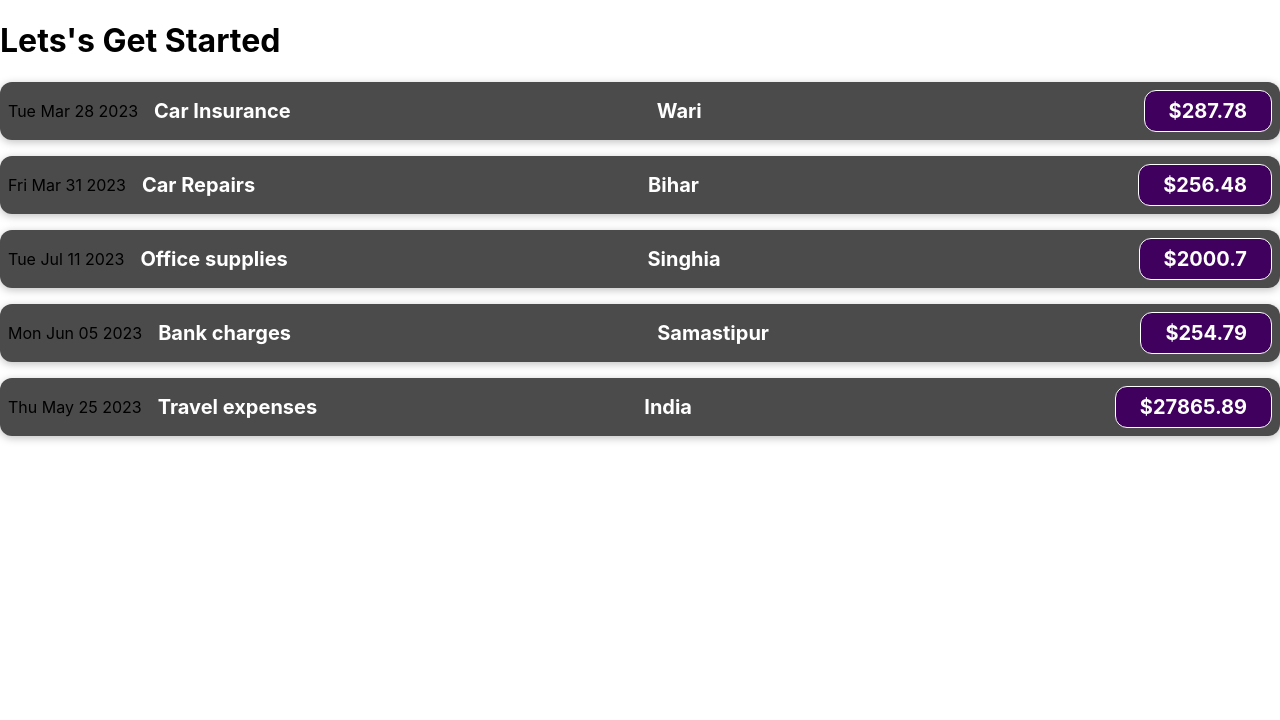
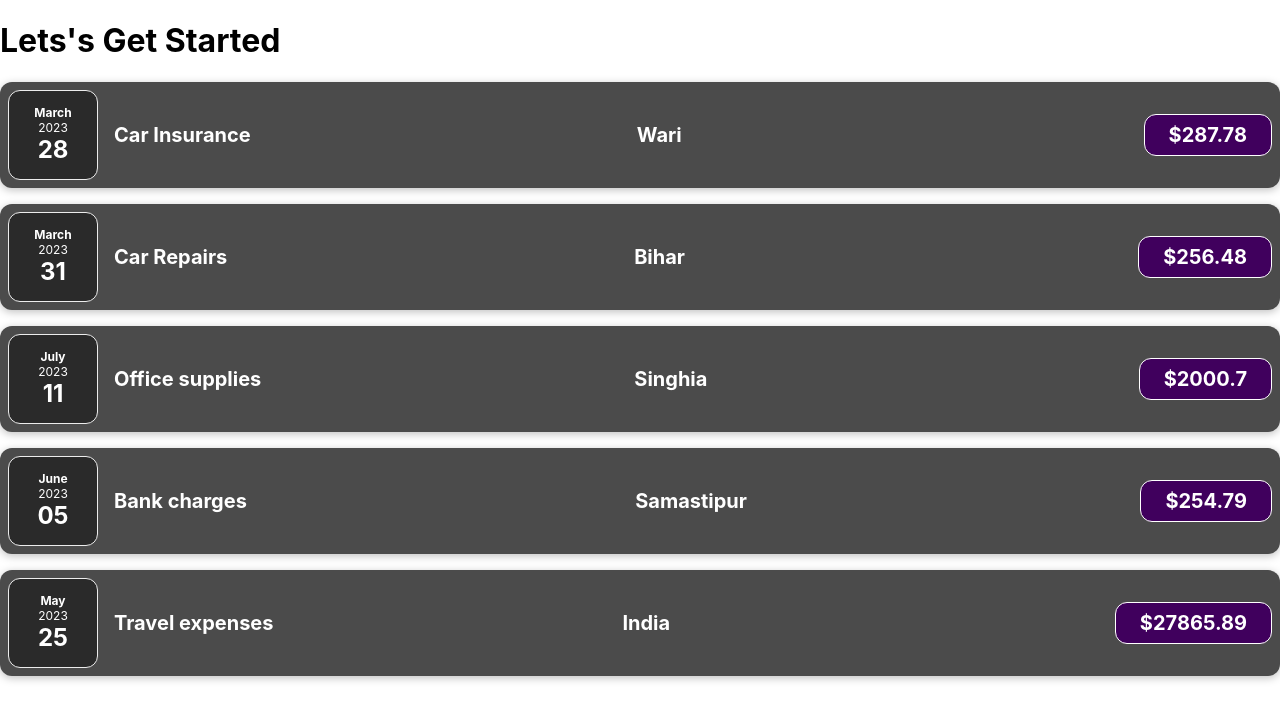
Before and after one commit to bhanu567/first-task, a React (Create React App) app: page / in a window 1280 px wide. Shown: the top 720 px of the page. Built offline with nearby package versions, Linux system fonts and the light colour scheme.

Commit message:
spllited components into multiple components

```diff
--- a/src/App.js
+++ b/src/App.js
@@ -4,31 +4,31 @@
     {
       title : "Car Insurance",
       amount : 287.78,
-      date : new Date(2023, 2, 28).toDateString(),
+      date : new Date(2023, 2, 28),
       LocationOfExpenditure : "Wari"
     },
     {
       title : "Car Repairs",
       amount : 256.48,
-      date : new Date(2023, 2, 31).toDateString(),
+      date : new Date(2023, 2, 31),
       LocationOfExpenditure : "Bihar"
     },
     {
       title : "Office supplies",
       amount : 2000.70,
-      date : new Date(2023, 6, 11).toDateString(),
+      date : new Date(2023, 6, 11),
       LocationOfExpenditure : "Singhia"
     },
     {
       title : "Bank charges",
       amount : 254.79,
-      date : new Date(2023, 5, 5).toDateString(),
+      date : new Date(2023, 5, 5),
       LocationOfExpenditure : "Samastipur"
     },
     {
       title : "Travel expenses",
       amount : 27865.89,
-      date : new Date(2023, 4, 25).toDateString(),
+      date : new Date(2023, 4, 25),
       LocationOfExpenditure : "India"
     }
   ];
--- /dev/null
+++ b/src/ExpenseDate.css
@@ -0,0 +1,26 @@
+.expense-date {
+  display: flex;
+  flex-direction: column;
+  width: 5.5rem;
+  height: 5.5rem;
+  border: 1px solid #ececec;
+  background-color: #2a2a2a;
+  color: white;
+  border-radius: 12px;
+  align-items: center;
+  justify-content: center;
+}
+
+.expense-date__month {
+  font-size: 0.75rem;
+  font-weight: bold;
+}
+
+.expense-date__year {
+  font-size: 0.75rem;
+}
+
+.expense-date__day {
+  font-size: 1.5rem;
+  font-weight: bold;
+}
--- /dev/null
+++ b/src/ExpenseDate.js
@@ -0,0 +1,15 @@
+import "./ExpenseDate.css";
+
+function ExpenseDate(props) {
+  const day = props.Date.toLocaleString("en-US", {day: "2-digit"});
+  const month = props.Date.toLocaleString("en-US", {month: "long"});
+  const year = props.Date.getFullYear();
+  return (
+    <div className = "expense-date">
+      <div className = "expense-date__month">{month}</div>
+      <div className = "expense-date__year">{year}</div>
+      <div className = "expense-date__day">{day}</div>
+    </div>
+  );
+}
+export default ExpenseDate;
--- /dev/null
+++ b/src/ExpenseDetails.js
@@ -0,0 +1,8 @@
+function ExpenseDetails(props) {
+    return (<div className="expense-item__description">
+    <h2>{props.title}</h2>
+    <h2>{props.LocationOfExpenditure}</h2>
+    <div  className="expense-item__price">${props.amount}</div>
+</div>);
+}
+export default ExpenseDetails;
--- a/src/ExpenseTracker.js
+++ b/src/ExpenseTracker.js
@@ -1,15 +1,17 @@
-import "./ExpenseItem.css"
+import "./ExpenseItem.css";
+import ExpenseDate from "./ExpenseDate";
+import ExpenseDetails from "./ExpenseDetails";
 function ExpenseTracker(props) {
-    return(
-        <div className="expense-item">
-            <div>{props.expensesData.date}</div>
-            <div className="expense-item__description">
-                <h2>{props.expensesData.title}</h2>
-                <h2>{props.expensesData.LocationOfExpenditure}</h2>
-                <div  className="expense-item__price">${props.expensesData.amount}</div>
-            </div>
-        </div>
-    );
+  return (
+    <div className="expense-item">
+      <ExpenseDate Date={props.expensesData.date}></ExpenseDate>
+      <ExpenseDetails
+        title={props.expensesData.title}
+        LocationOfExpenditure={props.expensesData.LocationOfExpenditure}
+        amount={props.expensesData.amount}
+      ></ExpenseDetails>
+    </div>
+  );
 }
 
 export default ExpenseTracker;
```
